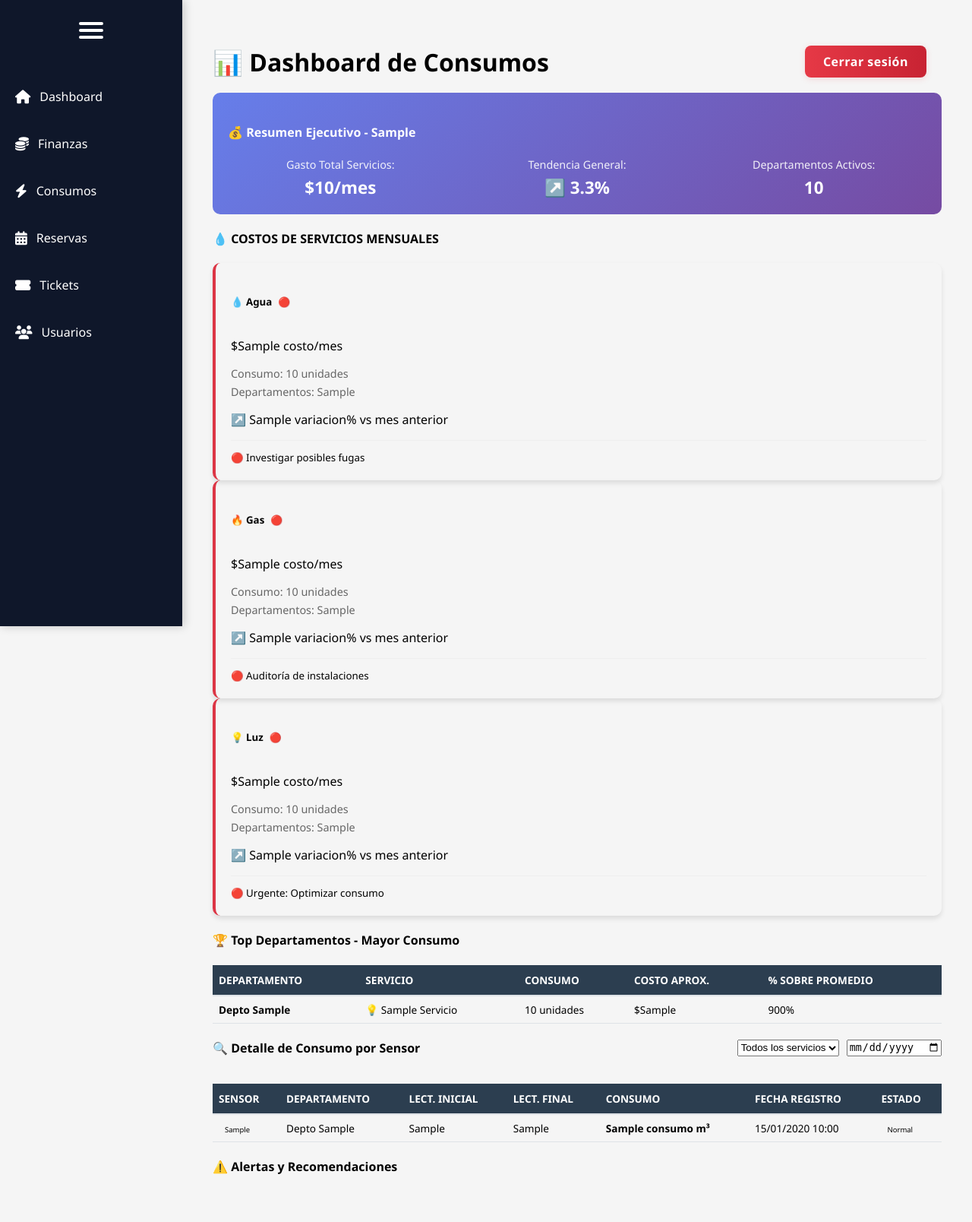
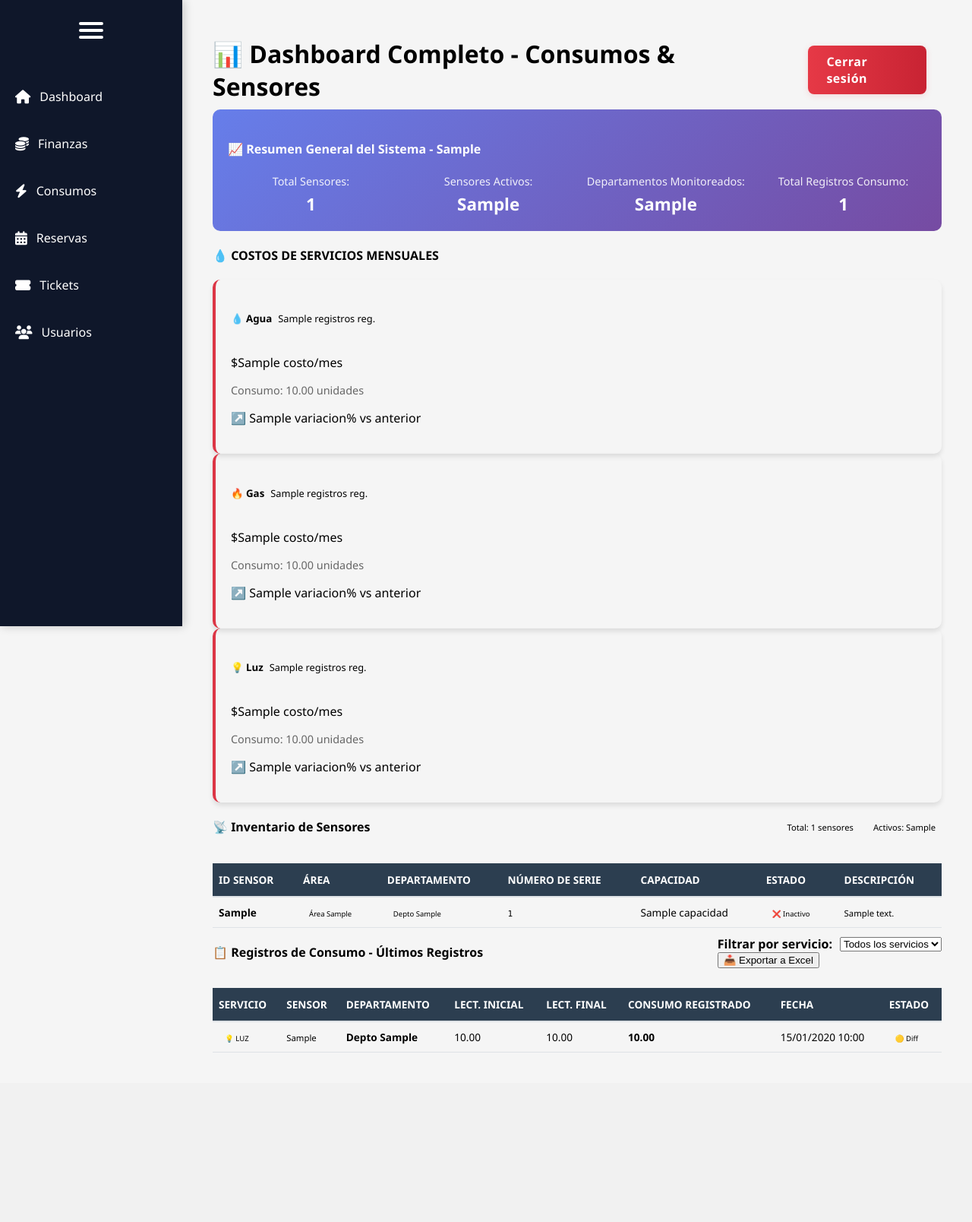
Before and after one commit to vertrox10/proyecto281, a Flask app: template templates/administrador/consumos.html in a window 1280 px wide. Shown: the whole page at 76% size. After the commit the page ends 1385 px from the top, so only its background shows below. Run offline with Flask 3, Linux system fonts and the light colour scheme; the template is opened without the code that fills it: most values are stand-ins (such as "Sample title", 1, 10 or a date in 2020); some libraries are stand-ins or nearby versions.

Commit message:
🛠️ Mejora dashboard: filtro por servicio y exportación a Excel

```diff
--- a/templates/administrador/consumos.html
+++ b/templates/administrador/consumos.html
@@ -1,9 +1,9 @@
 {% extends 'administrador/base.html' %}
-{% block title %}Dashboard de Consumos{% endblock %}
+{% block title %}Dashboard de Consumos y Sensores{% endblock %}
 
 {% block content %}
 <div class="header" style="display: flex; align-items: center; gap: 18px;">
-  <h1 style="margin:0;">📊 Dashboard de Consumos</h1>
+  <h1 style="margin:0;">📊 Dashboard Completo - Consumos & Sensores</h1>
   <span style="margin-left:auto;"></span>
   <link rel="stylesheet" href="{{ url_for('static', filename='administrador/style_consumo.css') }}">
   <a href="{{ url_for('admin.logout') }}" class="logout-btn">Cerrar sesión</a>
@@ -12,175 +12,86 @@
 <!-- RESUMEN EJECUTIVO -->
 <div class="resumen-ejecutivo mb-4">
   <div class="resumen-card">
-    <h4>💰 Resumen Ejecutivo - {{ current_month }}</h4>
+    <h4>📈 Resumen General del Sistema - {{ current_month }}</h4>
     <div class="resumen-grid">
       <div class="resumen-item">
-        <span class="resumen-label">Gasto Total Servicios:</span>
-        <span class="resumen-valor">${{ (agua.costo + gas.costo + luz.costo) }}/mes</span>
+        <span class="resumen-label">Total Sensores:</span>
+        <span class="resumen-valor">{{ metricas_sensores.total_sensores if metricas_sensores else 0 }}</span>
       </div>
       <div class="resumen-item">
-        <span class="resumen-label">Tendencia General:</span>
-        <span class="resumen-valor {% if (agua.variacion + gas.variacion + luz.variacion) < 0 %}text-success{% else %}text-danger{% endif %}">
-          {% set promedio_variacion = (agua.variacion + gas.variacion + luz.variacion) / 3 %}
-          {{ "↘️ " if promedio_variacion < 0 else "↗️ " }}{{ promedio_variacion | abs | round(1) }}%
-        </span>
+        <span class="resumen-label">Sensores Activos:</span>
+        <span class="resumen-valor text-success">{{ metricas_sensores.sensores_activos if metricas_sensores else 0 }}</span>
       </div>
       <div class="resumen-item">
-        <span class="resumen-label">Departamentos Activos:</span>
-        <span class="resumen-valor">{{ agua.departamentos_activos + gas.departamentos_activos + luz.departamentos_activos }}</span>
+        <span class="resumen-label">Departamentos Monitoreados:</span>
+        <span class="resumen-valor">{{ metricas_sensores.deptos_con_sensores if metricas_sensores else 0 }}</span>
+      </div>
+      <div class="resumen-item">
+        <span class="resumen-label">Total Registros Consumo:</span>
+        <span class="resumen-valor">{{ consumos|length }}</span>
       </div>
     </div>
   </div>
 </div>
 
-<!-- COSTOS DE SERVICIOS MENSUALES -->
+<!-- COSTOS DE SERVICIOS -->
 <div class="consumo-mensual-section mb-5">
   <h4>💧 COSTOS DE SERVICIOS MENSUALES</h4>
   <div class="consumo-grid">
-
     <!-- Agua -->
     <div class="consumo-card {% if agua.variacion <= 5 %}verde{% elif agua.variacion <= 15 %}amarillo{% else %}rojo{% endif %}">
       <div class="consumo-header">
         <h5>💧 Agua</h5>
-        <span class="consumo-badge {% if agua.variacion <= 5 %}bg-success{% elif agua.variacion <= 15 %}bg-warning{% else %}bg-danger{% endif %}">
-          {% if agua.variacion <= 5 %}✅{% elif agua.variacion <= 15 %}🟡{% else %}🔴{% endif %}
-        </span>
+        <span class="consumo-badge bg-primary">{{ agua.registros }} reg.</span>
       </div>
       <p class="costo">${{ agua.costo }}/mes</p>
-      <p class="consumo-detalle">Consumo: {{ agua.consumo_total | default(0) }} unidades</p>
-      <p class="consumo-detalle">Departamentos: {{ agua.departamentos_activos | default(0) }}</p>
-
+      <p class="consumo-detalle">Consumo: {{ "%.2f"|format(agua.consumo_total) }} unidades</p>
       {% if agua.variacion < 0 %}
-        <p class="variacion down">↘️ {{ agua.variacion | abs }}% vs mes anterior</p>
+        <p class="variacion down">↘️ {{ agua.variacion | abs }}% vs anterior</p>
       {% else %}
-        <p class="variacion up">↗️ {{ agua.variacion }}% vs mes anterior</p>
+        <p class="variacion up">↗️ {{ agua.variacion }}% vs anterior</p>
       {% endif %}
-
-      <div class="accion-recomendada">
-        {% if agua.variacion <= 5 %}
-          <small>✅ Mantener eficiencia actual</small>
-        {% elif agua.variacion <= 15 %}
-          <small>🟡 Revisar tarifas y consumo</small>
-        {% else %}
-          <small>🔴 Investigar posibles fugas</small>
-        {% endif %}
-      </div>
     </div>
 
     <!-- Gas -->
     <div class="consumo-card {% if gas.variacion <= 5 %}verde{% elif gas.variacion <= 15 %}amarillo{% else %}rojo{% endif %}">
       <div class="consumo-header">
         <h5>🔥 Gas</h5>
-        <span class="consumo-badge {% if gas.variacion <= 5 %}bg-success{% elif gas.variacion <= 15 %}bg-warning{% else %}bg-danger{% endif %}">
-          {% if gas.variacion <= 5 %}✅{% elif gas.variacion <= 15 %}🟡{% else %}🔴{% endif %}
-        </span>
+        <span class="consumo-badge bg-warning">{{ gas.registros }} reg.</span>
       </div>
       <p class="costo">${{ gas.costo }}/mes</p>
-      <p class="consumo-detalle">Consumo: {{ gas.consumo_total | default(0) }} unidades</p>
-      <p class="consumo-detalle">Departamentos: {{ gas.departamentos_activos | default(0) }}</p>
-
+      <p class="consumo-detalle">Consumo: {{ "%.2f"|format(gas.consumo_total) }} unidades</p>
       {% if gas.variacion < 0 %}
-        <p class="variacion down">↘️ {{ gas.variacion | abs }}% vs mes anterior</p>
+        <p class="variacion down">↘️ {{ gas.variacion | abs }}% vs anterior</p>
       {% else %}
-        <p class="variacion up">↗️ {{ gas.variacion }}% vs mes anterior</p>
+        <p class="variacion up">↗️ {{ gas.variacion }}% vs anterior</p>
       {% endif %}
-
-      <div class="accion-recomendada">
-        {% if gas.variacion <= 5 %}
-          <small>✅ Optimización adecuada</small>
-        {% elif gas.variacion <= 15 %}
-          <small>🟡 Revisar horarios de uso</small>
-        {% else %}
-          <small>🔴 Auditoría de instalaciones</small>
-        {% endif %}
-      </div>
     </div>
 
     <!-- Luz -->
     <div class="consumo-card {% if luz.variacion <= 5 %}verde{% elif luz.variacion <= 15 %}amarillo{% else %}rojo{% endif %}">
       <div class="consumo-header">
         <h5>💡 Luz</h5>
-        <span class="consumo-badge {% if luz.variacion <= 5 %}bg-success{% elif luz.variacion <= 15 %}bg-warning{% else %}bg-danger{% endif %}">
-          {% if luz.variacion <= 5 %}✅{% elif luz.variacion <= 15 %}🟡{% else %}🔴{% endif %}
-        </span>
+        <span class="consumo-badge bg-info">{{ luz.registros }} reg.</span>
       </div>
       <p class="costo">${{ luz.costo }}/mes</p>
-      <p class="consumo-detalle">Consumo: {{ luz.consumo_total | default(0) }} unidades</p>
-      <p class="consumo-detalle">Departamentos: {{ luz.departamentos_activos | default(0) }}</p>
-
+      <p class="consumo-detalle">Consumo: {{ "%.2f"|format(luz.consumo_total) }} unidades</p>
       {% if luz.variacion < 0 %}
-        <p class="variacion down">↘️ {{ luz.variacion | abs }}% vs mes anterior</p>
+        <p class="variacion down">↘️ {{ luz.variacion | abs }}% vs anterior</p>
       {% else %}
-        <p class="variacion up">↗️ {{ luz.variacion }}% vs mes anterior</p>
-      {% endif %}
-
-      <div class="accion-recomendada">
-        {% if luz.variacion <= 5 %}
-          <small>✅ Eficiencia energética óptima</small>
-        {% elif luz.variacion <= 15 %}
-          <small>🟡 Revisar contratos de suministro</small>
-        {% else %}
-          <small>🔴 Urgente: Optimizar consumo</small>
+        <p class="variacion up">↗️ {{ luz.variacion }}% vs anterior</p>
       {% endif %}
     </div>
   </div>
-
-  </div>
 </div>
 
-<!-- TOP DEPARTAMENTOS CON MAYOR CONSUMO -->
-{% if top_departamentos %}
-<div class="top-departamentos-section mb-5">
-  <h4>🏆 Top Departamentos - Mayor Consumo</h4>
-  <div class="table-responsive">
-    <table class="tabla-sensores">
-      <thead>
-        <tr>
-          <th>DEPARTAMENTO</th>
-          <th>SERVICIO</th>
-          <th>CONSUMO</th>
-          <th>COSTO APROX.</th>
-          <th>% SOBRE PROMEDIO</th>
-        </tr>
-      </thead>
-      <tbody>
-        {% for depto in top_departamentos %}
-        <tr>
-          <td><strong>Depto {{ depto.id_departamento }}</strong></td>
-          <td>
-            {% if depto.servicio == 'agua' %}💧
-            {% elif depto.servicio == 'gas' %}🔥
-            {% else %}💡{% endif %}
-            {{ depto.servicio | title }}
-          </td>
-          <td>{{ depto.consumo_total }} unidades</td>
-          <td>${{ depto.costo_aproximado }}</td>
-          <td>
-            {% set porcentaje_sobre_promedio = (depto.consumo_total / depto.promedio_servicio * 100 - 100) | round(1) %}
-            <span class="{% if porcentaje_sobre_promedio > 20 %}text-danger{% elif porcentaje_sobre_promedio > 10 %}text-warning{% else %}text-success{% endif %}">
-              {{ porcentaje_sobre_promedio }}%
-            </span>
-          </td>
-        </tr>
-        {% endfor %}
-      </tbody>
-    </table>
-  </div>
-</div>
-{% endif %}
-
-<!-- DETALLE POR SENSOR -->
-<div class="sensores-section">
+<!-- INVENTARIO DE SENSORES -->
+<div class="sensores-section mb-5">
   <div class="section-header">
-    <h4>🔍 Detalle de Consumo por Sensor</h4>
+    <h4>📡 Inventario de Sensores</h4>
     <div class="filtros">
-      <select class="form-select form-select-sm">
-        <option>Todos los servicios</option>
-        <option>Agua</option>
-        <option>Gas</option>
-        <option>Luz</option>
-      </select>
-      <input type="date" class="form-control form-control-sm" value="{{ current_date }}">
+      <span class="badge bg-primary">Total: {{ sensores|length }} sensores</span>
+      <span class="badge bg-success">Activos: {{ metricas_sensores.sensores_activos if metricas_sensores else 0 }}</span>
     </div>
   </div>
 
@@ -188,81 +99,202 @@
     <table class="tabla-sensores">
       <thead>
         <tr>
-          <th>SENSOR</th>
+          <th>ID SENSOR</th>
+          <th>ÁREA</th>
           <th>DEPARTAMENTO</th>
-          <th>LECT. INICIAL</th>
-          <th>LECT. FINAL</th>
-          <th>CONSUMO</th>
-          <th>FECHA REGISTRO</th>
+          <th>NÚMERO DE SERIE</th>
+          <th>CAPACIDAD</th>
           <th>ESTADO</th>
+          <th>DESCRIPCIÓN</th>
         </tr>
       </thead>
       <tbody>
-        {% for s in sensores %}
+        {% if sensores %}
+          {% for sensor in sensores %}
           <tr>
+            <td><strong>{{ sensor.id_sensor }}</strong></td>
+            <td><span class="badge bg-secondary">Área {{ sensor.id_area }}</span></td>
+            <td><span class="badge bg-info">Depto {{ sensor.id_departamento }}</span></td>
+            <td><code>{{ sensor.num_serie }}</code></td>
+            <td>{{ sensor.capacidad }}</td>
             <td>
-            <span class="badge
-              {% if s.id_sensor.startswith('AGUA') %}bg-primary
-              {% elif s.id_sensor.startswith('GAS') %}bg-warning
-              {% else %}bg-info{% endif %}">
-              {{ s.id_sensor }}
-            </span>
-          </td>
-          <td>Depto {{ s.id_departamento }}</td>
-          <td>{{ s.lectura_inicial }}</td>
-          <td>{{ s.lectura_final }}</td>
-          <td>
-            <strong>{{ s.consumo }} m³</strong>
-          </td>
-          <td>{{ s.fecha_registro.strftime('%d/%m/%Y %H:%M') }}</td>
-          <td>
-            {% set consumo_promedio = 50 %}  <!-- Valor ejemplo -->
-            {% if s.consumo > consumo_promedio * 1.5 %}
-              <span class="badge bg-danger">Alto</span>
-            {% elif s.consumo < consumo_promedio * 0.5 %}
-              <span class="badge bg-success">Bajo</span>
+              {% if sensor.disponibilidad %}
+                <span class="badge bg-success">✅ Activo</span>
               {% else %}
-              <span class="badge bg-secondary">Normal</span>
+                <span class="badge bg-danger">❌ Inactivo</span>
               {% endif %}
             </td>
+            <td><small>{{ sensor.descripcion or 'Sin descripción' }}</small></td>
           </tr>
+          {% endfor %}
         {% else %}
           <tr>
-          <td colspan="7" class="text-center text-muted">
-            No hay datos de sensores para el período seleccionado
+            <td colspan="7" class="text-center text-muted py-4">
+              <div class="empty-state">
+                <h5>📡 No hay sensores registrados</h5>
+                <p>No se encontraron sensores en la base de datos.</p>
+              </div>
             </td>
           </tr>
-        {% endfor %}
+        {% endif %}
       </tbody>
     </table>
   </div>
 </div>
 
-<!-- ALERTAS Y RECOMENDACIONES -->
-<div class="alertas-section mt-4">
-  <h4>⚠️ Alertas y Recomendaciones</h4>
-  <div class="alertas-grid">
-    {% if agua.variacion > 15 %}
-    <div class="alerta alerta-roja">
-      <strong>🔴 Agua: Consumo elevado</strong>
-      <p>El consumo de agua aumentó {{ agua.variacion }}%. Verificar posibles fugas.</p>
+<!-- REGISTROS DE CONSUMO -->
+<div class="consumos-section">
+  <div class="section-header">
+    <h4>📋 Registros de Consumo - Últimos Registros</h4>
+    <div class="d-flex justify-content-between align-items-center mb-3">
+      <div class="filtro-servicio">
+        <label for="filtro-select" class="form-label"><strong>Filtrar por servicio:</strong></label>
+        <select id="filtro-select" onchange="filtrarConsumos()" class="form-select" style="max-width: 300px;">
+          <option value="todos">Todos los servicios</option>
+          <option value="agua">💧 Agua</option>
+          <option value="gas">🔥 Gas</option>
+          <option value="luz">💡 Luz</option>
+        </select>
       </div>
-    {% endif %}
-
-    {% if luz.variacion > 15 %}
-    <div class="alerta alerta-roja">
-      <strong>🔴 Luz: Sobre costo</strong>
-      <p>Revisar tarifas y optimizar consumo en horarios pico.</p>
+      <div class="export-buttons">
+        <button onclick="exportarExcel()" class="btn btn-success">
+          📥 Exportar a Excel
+        </button>
       </div>
-    {% endif %}
-
-    {% if gas.variacion < 0 %}
-    <div class="alerta alerta-verde">
-      <strong>✅ Gas: Eficiencia mejorada</strong>
-      <p>El consumo disminuyó {{ gas.variacion | abs }}%. Mantener estrategias.</p>
-    </div>
-    {% endif %}
     </div>
   </div>
 
+  <div class="table-responsive">
+    <table class="tabla-sensores" id="tabla-consumos">
+      <thead>
+        <tr>
+          <th>SERVICIO</th>
+          <th>SENSOR</th>
+          <th>DEPARTAMENTO</th>
+          <th>LECT. INICIAL</th>
+          <th>LECT. FINAL</th>
+          <th>CONSUMO REGISTRADO</th>
+          <th>FECHA</th>
+          <th>ESTADO</th>
+        </tr>
+      </thead>
+      <tbody>
+        {% if consumos %}
+          {% for registro in consumos %}
+          <tr class="fila-consumo" data-servicio="{{ registro.servicio }}">
+            <td>
+              {% if registro.servicio == 'agua' %}
+                <span class="badge bg-primary">💧 AGUA</span>
+              {% elif registro.servicio == 'gas' %}
+                <span class="badge bg-warning">🔥 GAS</span>
+              {% else %}
+                <span class="badge bg-info">💡 LUZ</span>
+              {% endif %}
+            </td>
+            <td><small>{{ registro.id_sensor }}</small></td>
+            <td><strong>Depto {{ registro.id_departamento }}</strong></td>
+            <td>{{ "%.2f"|format(registro.lectura_inicial) }}</td>
+            <td>{{ "%.2f"|format(registro.lectura_final) }}</td>
+            <td><strong>{{ "%.2f"|format(registro.cantidad_registrada) }}</strong></td>
+            <td>{{ registro.fecha_registro.strftime('%d/%m/%Y %H:%M') }}</td>
+            <td>
+              {% set diferencia = registro.consumo_calculado %}
+              {% if diferencia == registro.cantidad_registrada %}
+                <span class="badge bg-success">✅ OK</span>
+              {% else %}
+                <span class="badge bg-warning">🟡 Diff</span>
+              {% endif %}
+            </td>
+          </tr>
+          {% endfor %}
+        {% else %}
+          <tr>
+            <td colspan="8" class="text-center text-muted py-4">
+              <div class="empty-state">
+                <h5>📊 No hay registros de consumo</h5>
+                <p>No se encontraron registros en las tablas de consumo.</p>
+              </div>
+            </td>
+          </tr>
+        {% endif %}
+      </tbody>
+    </table>
+  </div>
+</div>
+
+<!-- Scripts al final del body -->
+<script src="https://cdnjs.cloudflare.com/ajax/libs/xlsx/0.18.5/xlsx.full.min.js"></script>
+
+<script>
+function filtrarConsumos() {
+  const filtro = document.getElementById("filtro-select").value;
+  const filas = document.querySelectorAll(".fila-consumo");
+
+  filas.forEach(fila => {
+    const servicio = fila.getAttribute("data-servicio");
+    if (filtro === "todos" || servicio === filtro) {
+      fila.style.display = "";
+    } else {
+      fila.style.display = "none";
+    }
+  });
+}
+
+function exportarExcel() {
+  const tabla = document.getElementById('tabla-consumos');
+  const wb = XLSX.utils.table_to_book(tabla, { sheet: "Consumos" });
+  const fecha = new Date().toISOString().split('T')[0];
+  XLSX.writeFile(wb, `consumos_${fecha}.xlsx`);
+}
+
+// Inicializar filtro al cargar
+document.addEventListener('DOMContentLoaded', function() {
+  filtrarConsumos();
+});
+</script>
+
+<style>
+.filtro-servicio {
+  display: flex;
+  align-items: center;
+  gap: 10px;
+}
+
+.form-label {
+  margin-bottom: 0;
+  font-weight: 600;
+}
+
+.export-buttons {
+  display: flex;
+  align-items: center;
+  gap: 10px;
+}
+
+.empty-state {
+  padding: 40px;
+  text-align: center;
+  color: #6c757d;
+}
+
+.tabla-sensores {
+  font-size: 0.85em;
+}
+
+.tabla-sensores th {
+  background-color: #2c3e50;
+  color: white;
+  font-weight: 600;
+  padding: 12px 8px;
+}
+
+.tabla-sensores td {
+  padding: 10px 8px;
+  vertical-align: middle;
+}
+
+.fila-consumo:hover {
+  background-color: #f8f9fa;
+}
+</style>
 {% endblock %}
```
Also changed, not shown: routes/admin.py (+112 -40 lines). Lines whose indentation alone changed are shown as unchanged.
